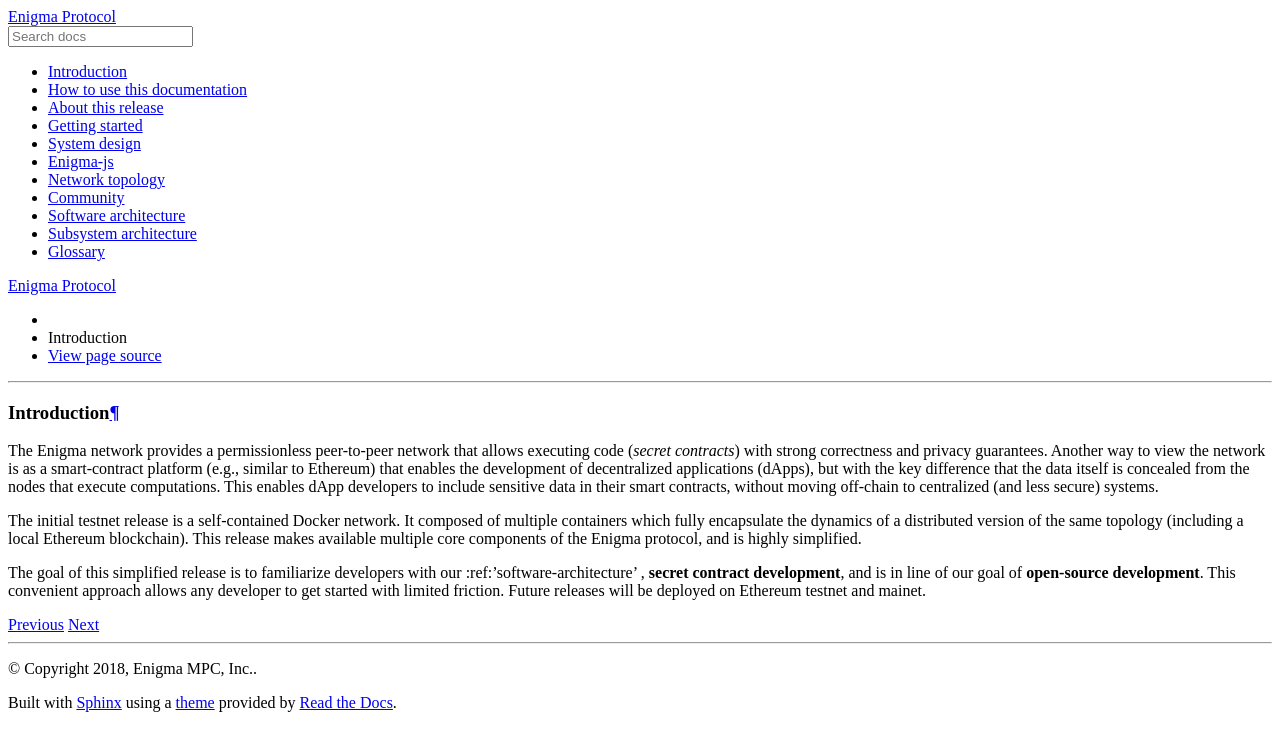
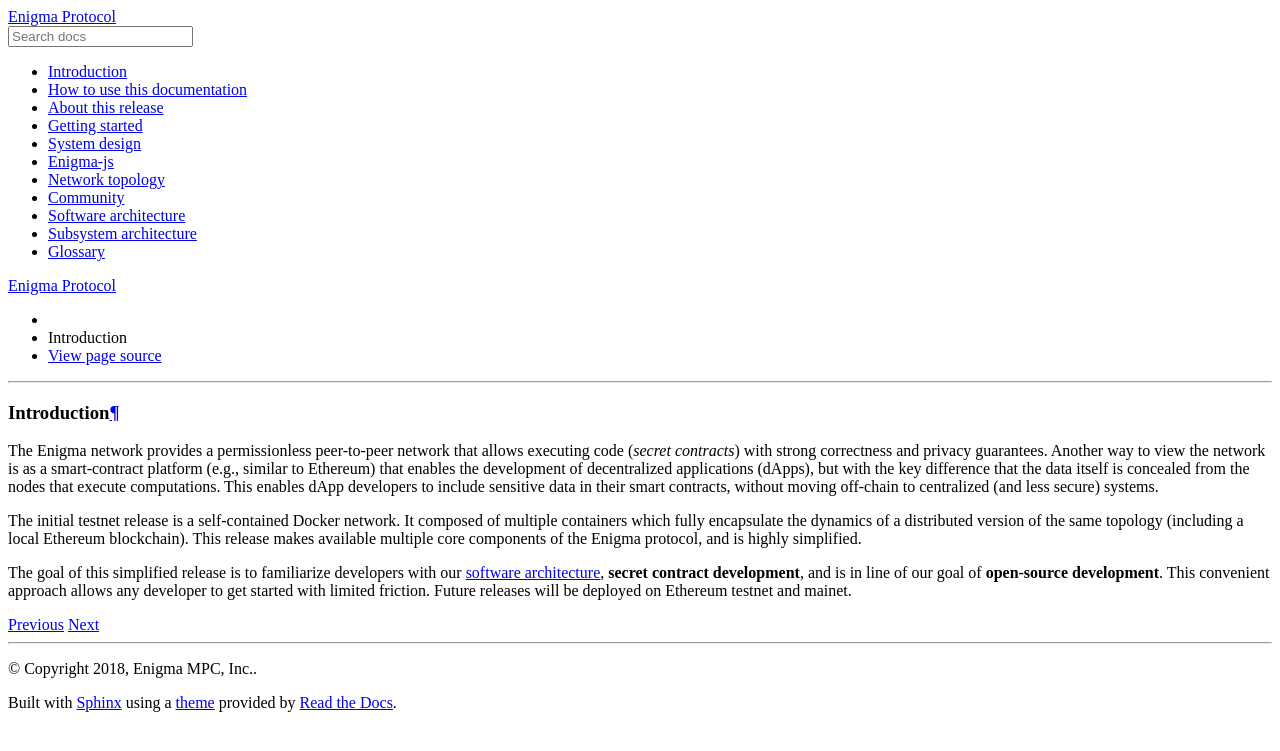
Before and after one commit to scrtlabs/protocol, a Sphinx documentation site: the page built from docs/source/introduction.rst, in a window 1280 px wide. Shown: the top 751 px of the page. Built offline with Sphinx 7.4.7 and the Read the Docs theme 2.0.0, drawn with Linux system fonts in a browser that asks for light colours; part of the change alters nothing that is shown.

Commit message:
fixing linking on introduction page

```diff
--- a/docs/source/introduction.rst
+++ b/docs/source/introduction.rst
@@ -18,8 +18,8 @@ blockchain). This release makes available multiple core components of
 the Enigma protocol, and is highly simplified.
 
 The goal of this simplified release is to familiarize developers with
-our :ref:'software-architecture'
-, **secret contract development**, and is in
+our :doc:`software architecture<SoftwareArchitecture>`,
+**secret contract development**, and is in
 line of our goal of **open-source development**. This convenient
 approach allows any developer to get started with limited friction.
 Future releases will be deployed on Ethereum testnet and mainet.
```
